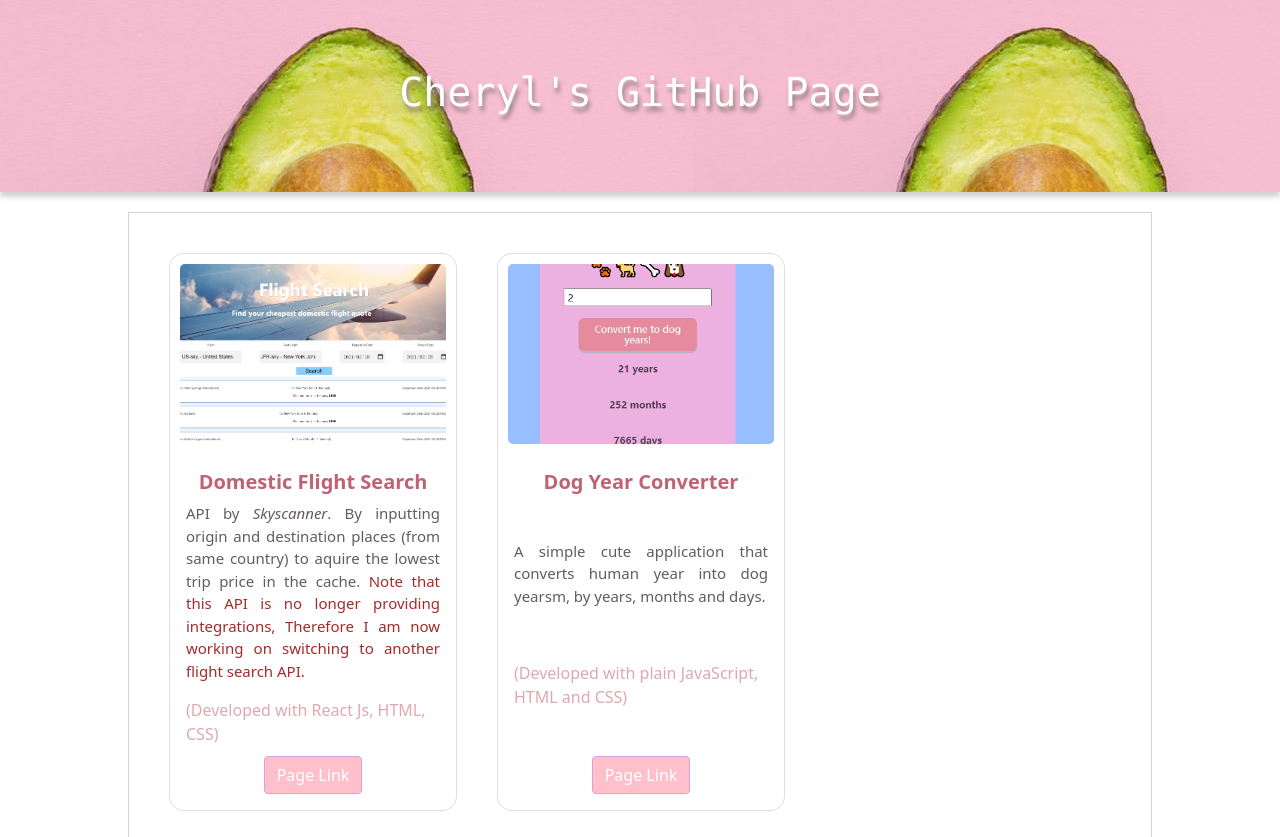
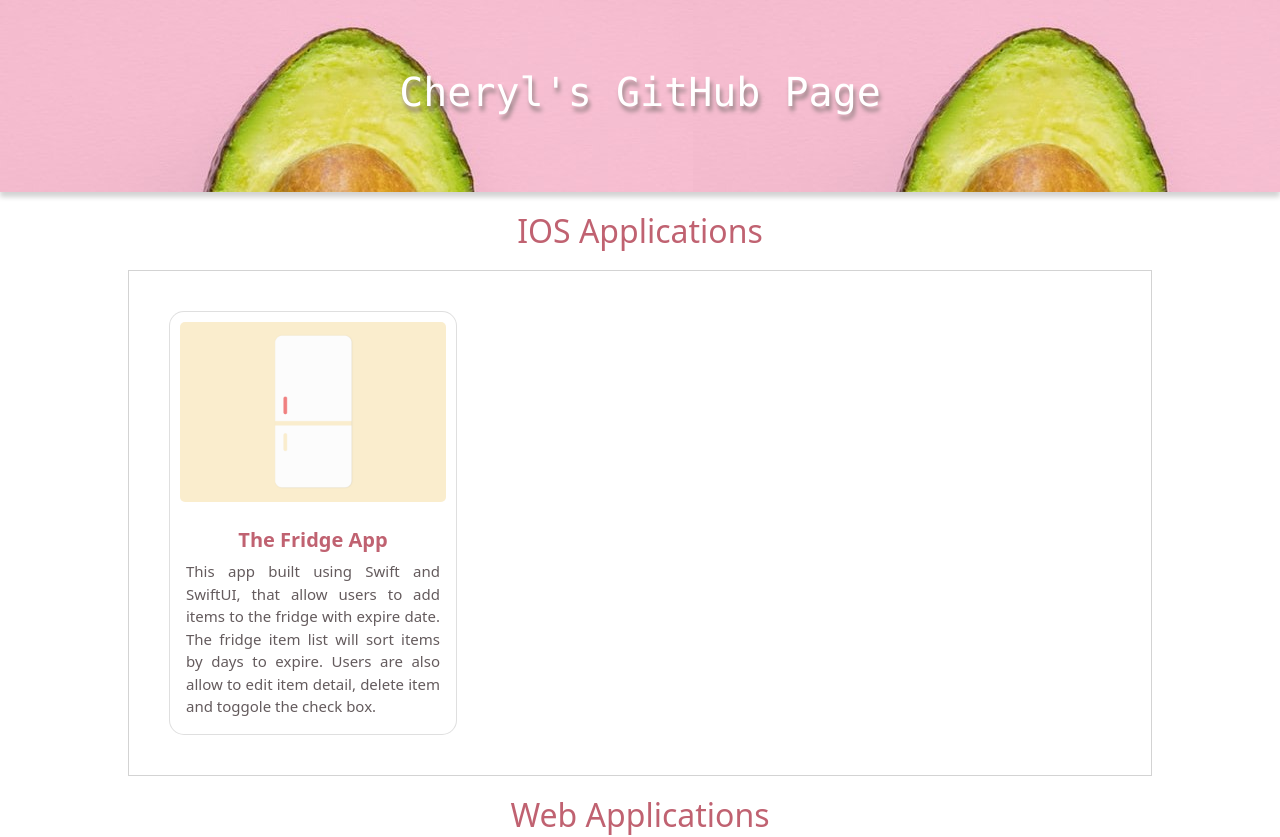
Before and after one commit to Cherylxue/cherylxue.github.io, a plain HTML site: page index.html in a window 1280 px wide. Shown: the top 837 px of the page. Drawn offline with nearby package versions, Linux system fonts and the light colour scheme.

Commit message:
add the fridge description
added sections to separate ios app and web apps

```diff
--- a/index.html
+++ b/index.html
@@ -21,6 +21,22 @@
     <div class="banner">
       <h1>Cheryl's GitHub Page</h1>
     </div>
+    <h2 class="section-title">IOS Applications</h2>
+    <div class="container-fluid">
+      <div class="card" style="width: 18rem;">
+      <img src="./fridge-app-icon.png" class="card-img-top" alt="..." />
+      <div class="card-body">
+        <h5 class="card-title">The Fridge App</h5>
+        <p class="card-text">
+          This app built using Swift and SwiftUI, that allow users to add items to the fridge
+          with expire date. The fridge item list will sort items by days to expire.
+          Users are also allow to edit item detail, delete item and toggole the check box.
+        </p>
+      </div>
+    </div>
+
+    </div>
+    <h2 class="section-title">Web Applications</h2>
 
     <div class="container-fluid">
       <div class="card" style="width: 18rem">
--- a/style.css
+++ b/style.css
@@ -93,3 +93,10 @@ h1 {
   color: rgb(224, 167, 177);
   margin-bottom: 10px;
 }
+
+.section-title {
+  color:rgb(192, 98, 113);
+  text-align: center;
+  margin-top: 20px;
+  margin-bottom: 20px;
+}
```
Also changed, not shown: fridge-app-icon.png (added).
